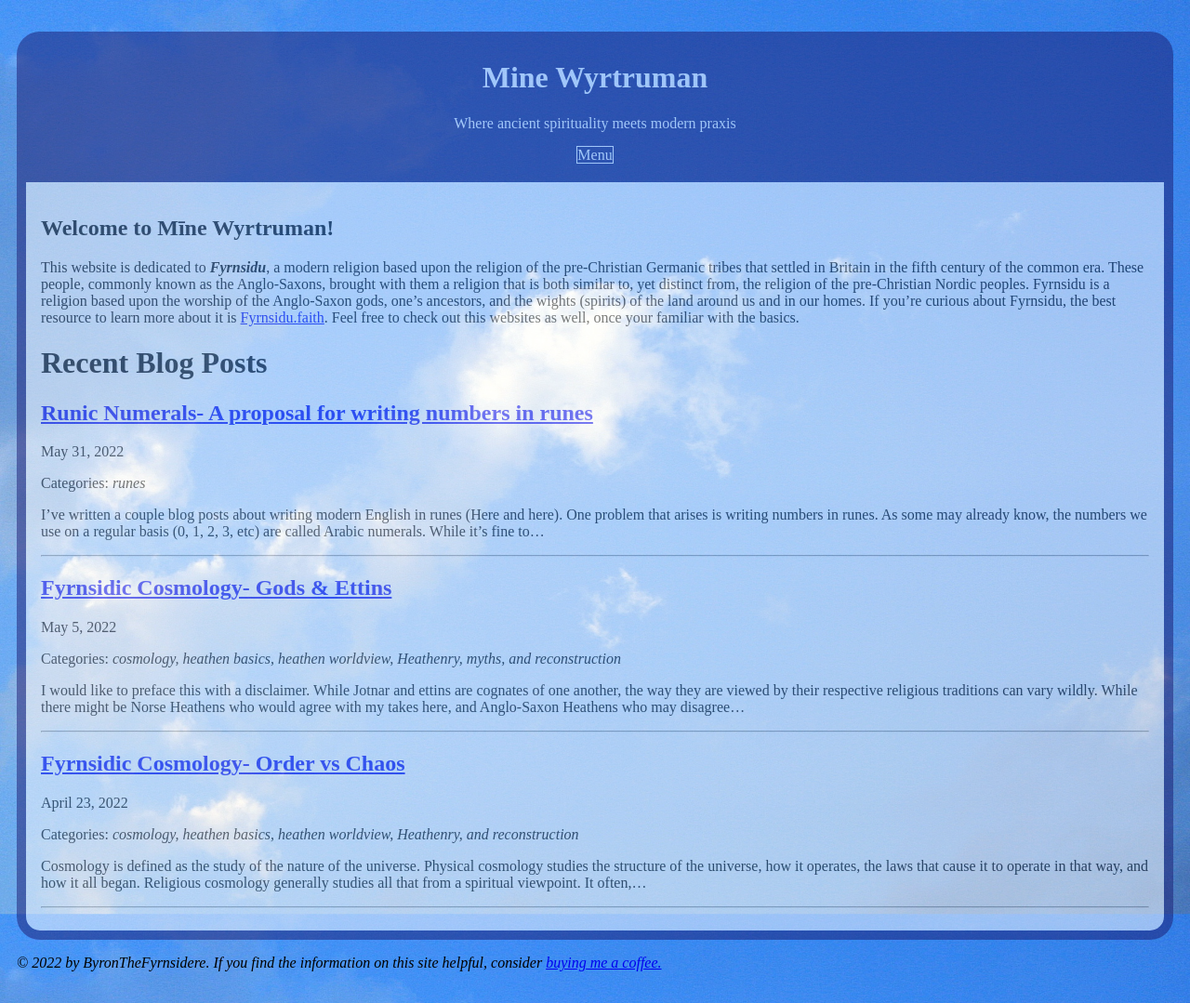
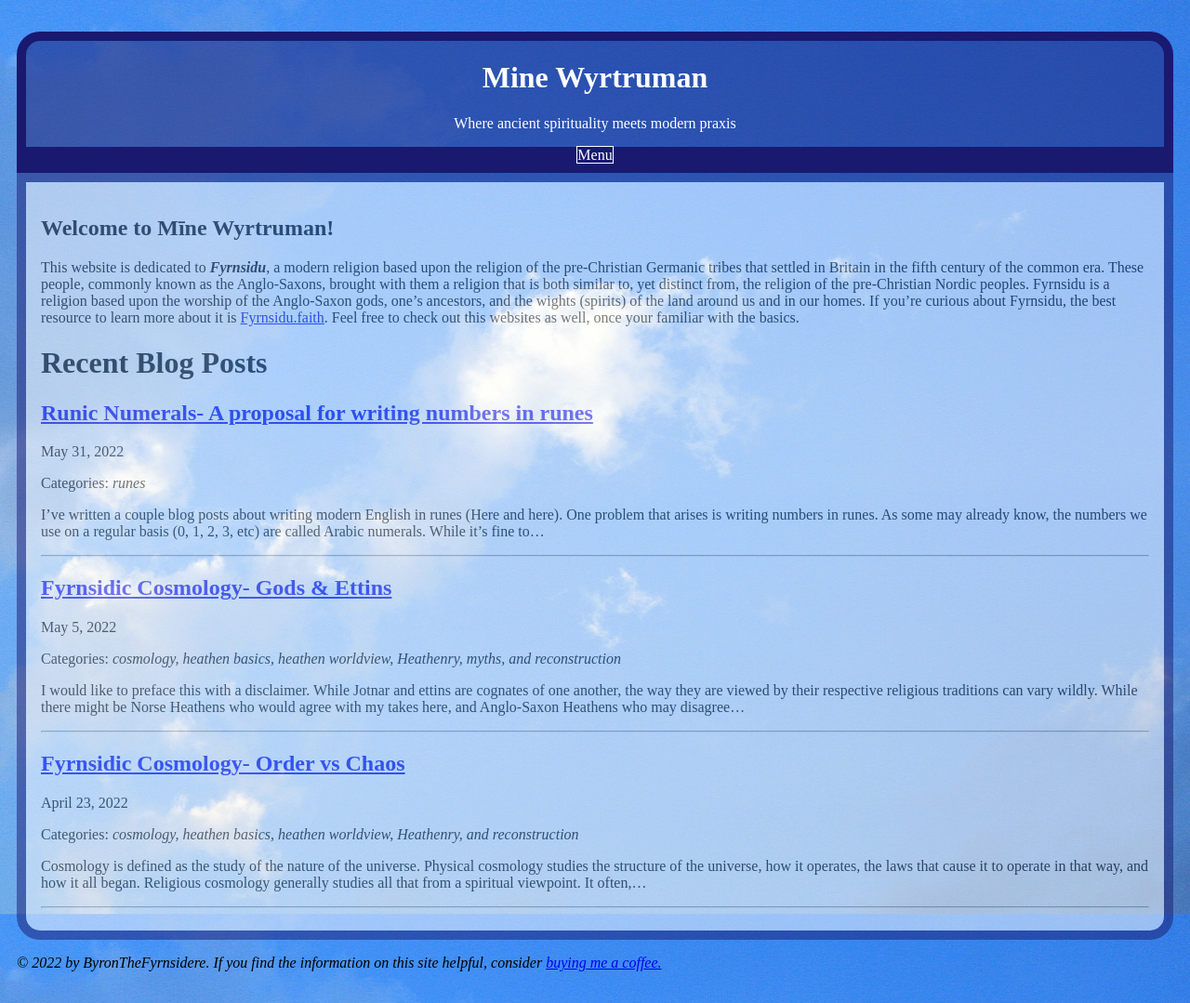
Before and after one commit to byronpendason/byronpendason.github.io, a Jekyll site: the page built from index.md, in a window 1280 px wide. Shown: the whole page at 93% size. Built offline with Jekyll 4.4.1, drawn with Linux system fonts in a browser that asks for light colours; our own code applies the rules of GitHub Pages for plain Markdown files; comment, search, counter and statistics services are not loaded.

Commit message:
Update style.css

```diff
--- a/css/style.css
+++ b/css/style.css
@@ -8,8 +8,7 @@ body {
   padding: 10px;
 }
 #header {
-  background-color: midnightblue;
-  opacity: 0.5;
+  background: rgba(25, 25, 112, 0.5);
   color: white;
   border-radius: 25px 25px 0px 0px;
   border-color: midnightblue;
```
